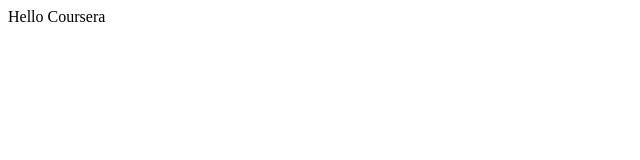
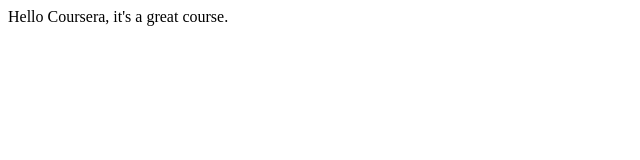
Before and after one commit to nightraven13/Coursera, a plain HTML site: page site/index.html in a window 1280 px wide. Shown: the whole page, without its empty margins (0-640 px from the left). Drawn offline with Linux system fonts and the light colour scheme.

Commit message:
Small changes to my page

```diff
--- a/site/index.html
+++ b/site/index.html
@@ -4,6 +4,6 @@
 	<title>Hello Coursera!</title>
 </head>
 <body>
-Hello Coursera
+Hello Coursera, it's a great course.
 </body>
 </html>
```
